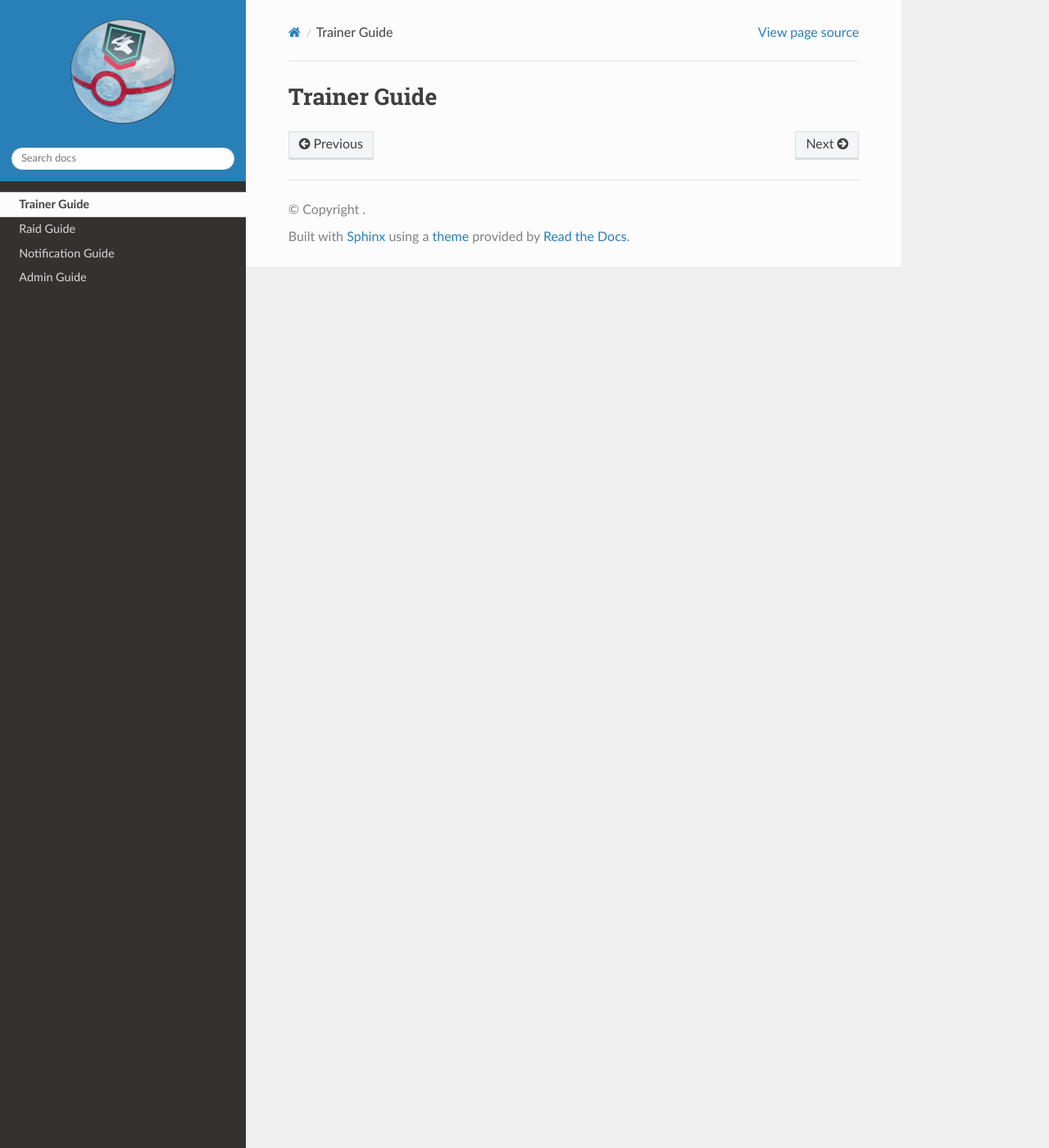
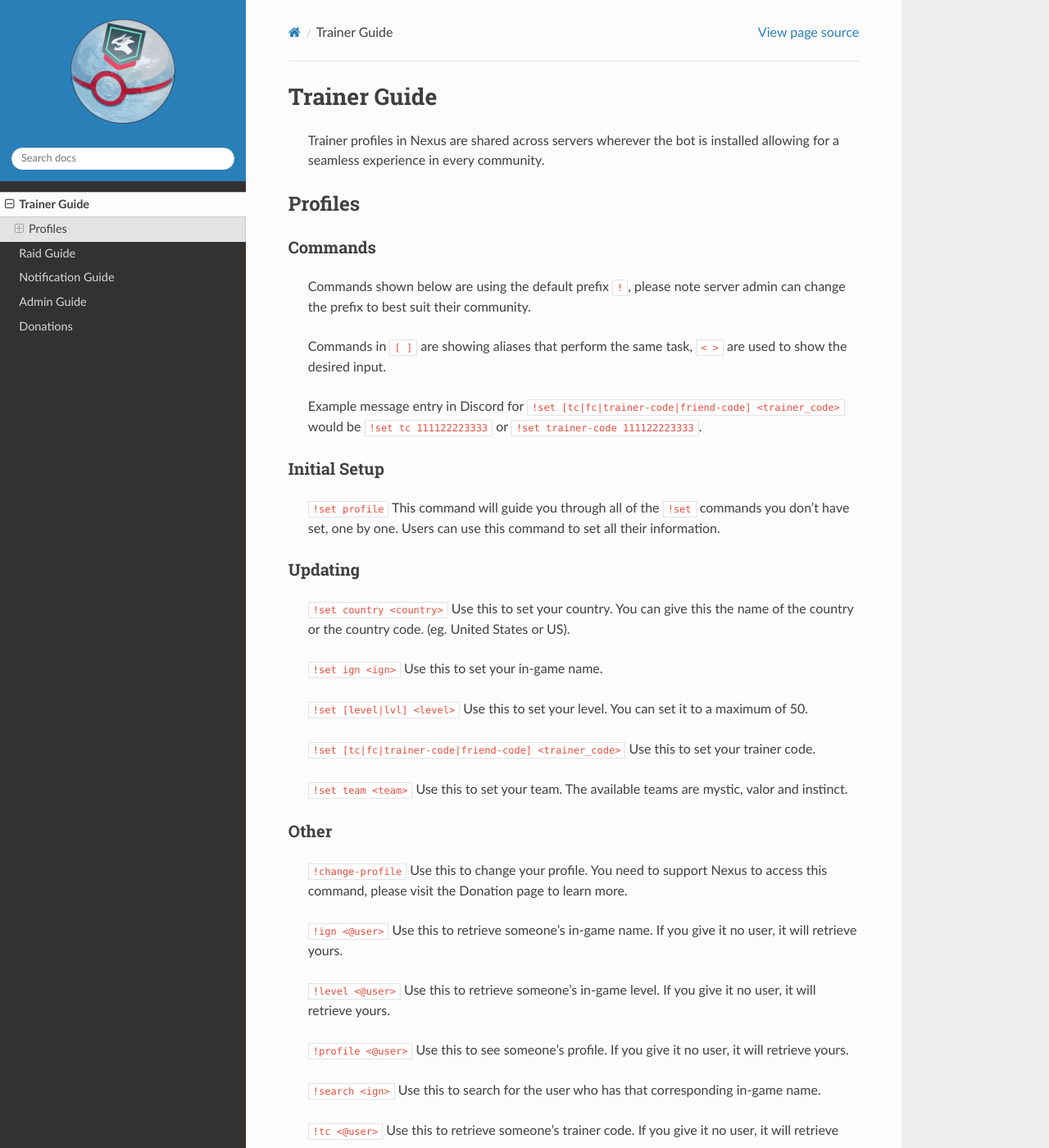
Before and after one commit to NexusRaids/nexus-docs, a Sphinx documentation site: the page built from docs/trainer.md, in a window 1280 px wide and 1400 px high. Shown: the whole window at 82% size. Built offline with Sphinx 7.4.7 and the Read the Docs theme 2.0.0, drawn with Linux system fonts in a browser that asks for light colours; formulas are drawn with MathJax 3; some of the changed text lies outside the part shown.

Commit message:
update docs

```diff
--- /dev/null
+++ b/docs/donation.md
@@ -0,0 +1 @@
+# Donations
--- a/docs/index.rst
+++ b/docs/index.rst
@@ -40,6 +40,7 @@ Setup Profiles
    raid
    notification
    admin
+   donation
 
 .. |invite_link| raw:: html
 
--- a/docs/trainer.md
+++ b/docs/trainer.md
@@ -1 +1,44 @@
 # Trainer Guide
+
+> Trainer profiles in Nexus are shared across servers wherever the bot is installed allowing for a seamless experience in every community.
+
+## Profiles
+
+#### Commands
+
+> Commands shown below are using the default prefix `!`, please note server admin can change the prefix to best suit their community.
+>
+> Commands in `[ ]` are showing aliases that perform the same task, `< >` are used to show the desired input.
+>
+> Example message entry in Discord for `!set [tc|fc|trainer-code|friend-code] <trainer_code>` would be `!set tc 111122223333` or `!set trainer-code 111122223333`.
+
+
+#### Initial Setup
+
+> `!set profile`  This command will guide you through all of the `!set` commands you don't have set, one by one. Users can use this command to set all their information.
+
+#### Updating
+
+> `!set country <country>` Use this to set your country. You can give this the name of the country or the country code. (eg. United States or US).
+>
+> `!set ign <ign>` Use this to set your in-game name.
+>
+> `!set [level|lvl] <level>` Use this to set your level. You can set it to a maximum of 50.
+>
+> `!set [tc|fc|trainer-code|friend-code] <trainer_code>` Use this to set your trainer code.
+>
+> `!set team <team>` Use this to set your team. The available teams are mystic, valor and instinct.
+
+#### Other
+
+> `!change-profile` Use this to change your profile. You need to support Nexus to access this command, please visit the Donation page to learn more.
+>
+> `!ign <@user>` Use this to retrieve someone's in-game name. If you give it no user, it will retrieve yours.
+>
+> `!level <@user>` Use this to retrieve someone's in-game level. If you give it no user, it will retrieve yours.
+>
+> `!profile <@user>` Use this to see someone's profile. If you give it no user, it will retrieve yours.
+>
+> `!search <ign>` Use this to search for the user who has that corresponding in-game name.
+>
+>`!tc <@user>` Use this to retrieve someone's trainer code. If you give it no user, it will retrieve yours.
```
